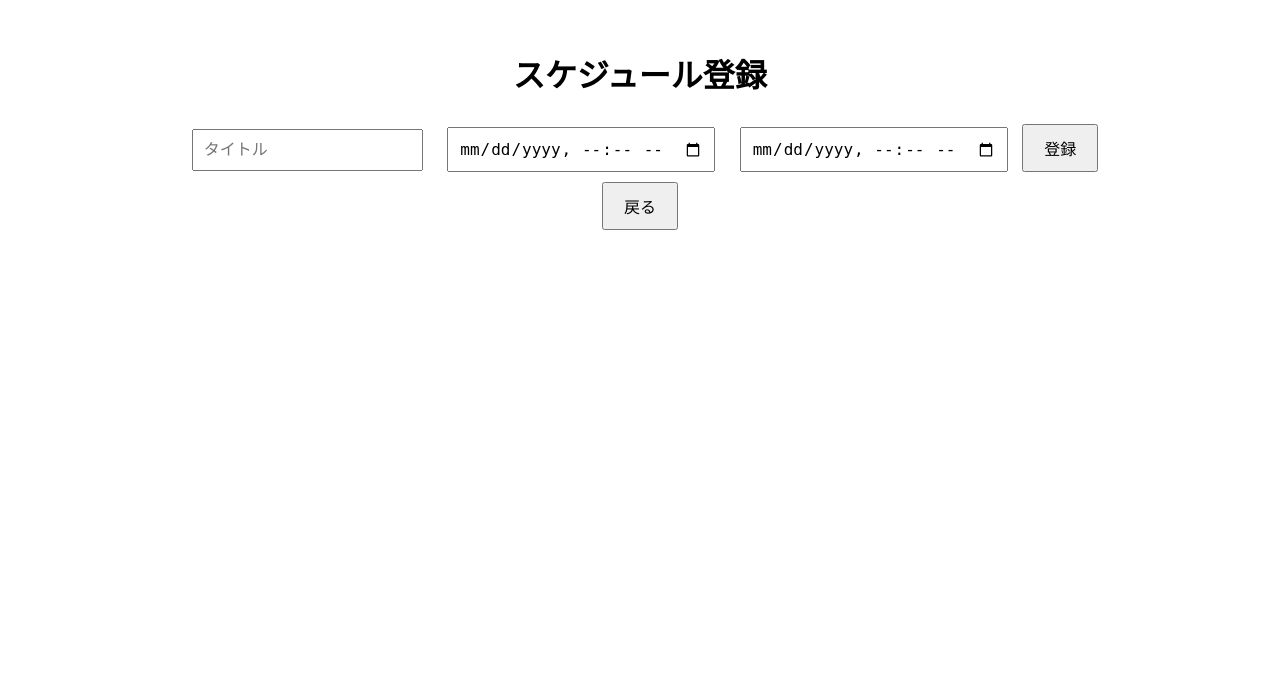
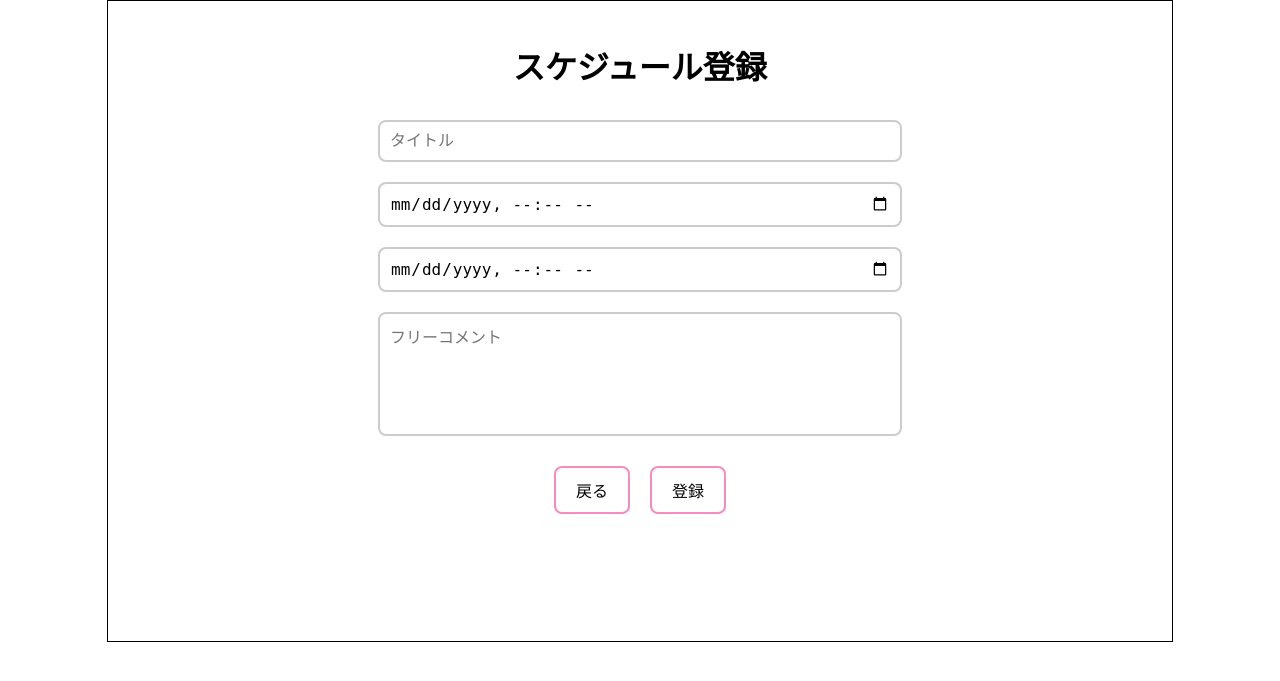
Before and after one commit to sntomo/webiot, a Flask app: page /register in a window 1280 px wide. Shown: the top 681 px of the page. Run offline with Flask 3, Linux system fonts and the light colour scheme.

Commit message:
佐野12/4改修分

```diff
--- a/app.py
+++ b/app.py
@@ -21,11 +21,11 @@ def update_task_start_time(task_id, actual_start_time):
     conn.close()
 
 
-def insert_task(title, scheduled_time, end_time):
+def insert_task(title, scheduled_time, end_time, comments):
     conn = sqlite3.connect('tasks.db')
     c = conn.cursor()
-    c.execute('INSERT INTO tasks (title, scheduled_time, end_time) VALUES (?, ?, ?)',
-            (title, scheduled_time, end_time))
+    c.execute('INSERT INTO tasks (title, scheduled_time, end_time, comments) VALUES (?, ?, ?, ?)',
+            (title, scheduled_time, end_time, comments))
     conn.commit()
     conn.close()
 
@@ -92,22 +92,76 @@ def get_todays_task():
 
 # タスクを終了済みとしてマークする関数
 def mark_task_as_completed(task_id):
+    # データベース接続を開く
     conn = sqlite3.connect('tasks.db')
     c = conn.cursor()
-    c.execute('UPDATE tasks SET is_completed = 1 WHERE id = ?', (task_id,))
-    conn.commit()
+
+    try:
+        # タスクを完了済みに設定
+        c.execute('UPDATE tasks SET is_completed = 1 WHERE id = ?', (task_id,))
+        conn.commit()
+
+        # タスクの開始時間と終了時間を取得
+        c.execute('SELECT title, scheduled_time, end_time FROM tasks WHERE id = ?', (task_id,))
+        result = c.fetchone()
+        if result:
+            title, start_time, end_time = result
+        else:
+            raise ValueError(f"Task ID {task_id} not found in the database.")
+
+        # 計測率を計算
+        sensor_rate = calculate_sensor_rate(start_time, end_time)
+        threshold = 0.1  # 計測率の閾値（例: 10%）
+
+        # LINE通知
+        url = "https://notify-api.line.me/api/notify"
+        token = 'aFfnFfIIQXtpwgez3ahZLN1lxkXxADdMwJQvecjc7QV'
+        headers = {'Authorization': 'Bearer ' + token}
+
+        if sensor_rate >= threshold:
+            message = f"{title} は予定通りに実行されました！"
+            # 正常実行された場合、キャラクターテーブルのポイントを追加
+            c.execute('UPDATE characters SET points = points + 1')
+            conn.commit()
+        else:
+            message = f"{title} は予定通り実行されませんでした"
+
+        payload = {'message': message}
+        r = requests.post(url, headers=headers, params=payload)
+        if r.status_code != 200:
+            print("LINE通知のエラー:", r.status_code)
+
+    except Exception as e:
+        print(f"Error marking task as completed: {e}")
+
+    finally:
+        # データベース接続を閉じる
+        conn.close()
+
+# 人感センサーでの計測率を取得する
+def calculate_sensor_rate(start_time, end_time):
+    conn = sqlite3.connect('motion_data.db')
+    cursor = conn.cursor()
+
+    # センサーデータを開始・終了時間の間で取得
+    cursor.execute("""
+        SELECT COUNT(*) FROM motion_log
+        WHERE strftime('%Y-%m-%dT%H:%M', timestamp) BETWEEN ? AND ? AND motion_detected = 1
+    """, (start_time, end_time))
+    motion_count = cursor.fetchone()[0]
+
+    cursor.execute("""
+        SELECT COUNT(*) FROM motion_log
+        WHERE strftime('%Y-%m-%dT%H:%M', timestamp) BETWEEN ? AND ?
+    """, (start_time, end_time))
+    total_count = cursor.fetchone()[0]
+
     conn.close()
 
-    url = "https://notify-api.line.me/api/notify"
-    token = 'YB0NW8ggdR205dV2OskRGHRQBM36CoU8qqy7GPFFvPP'
-    headers = {'Authorization': 'Bearer ' + token}
-
-    message = 'タスクが完了しました'
-    payload = {'message': message}
-
-    r = requests.post(url, headers=headers, params=payload,)
-    if r.status_code != 200:
-        print("error : %d" % (r.status_code))
+    # 計測率を計算
+    if total_count == 0:
+        return 0  # データがない場合
+    return motion_count / total_count
 
 
 @app.route('/start_task', methods=['POST'])
@@ -154,12 +208,13 @@ def register():
         title = request.form['title']
         scheduled_time = request.form['scheduled_time']
         end_time = request.form['end_time']
+        comments = request.form['comments']
 
         # Ensure start time is before end time
         if scheduled_time >= end_time:
             return render_template('register.html', error="終了時間は開始時刻より後である必要があります。")
 
-        insert_task(title, scheduled_time, end_time)
+        insert_task(title, scheduled_time, end_time, comments)
         return redirect(url_for('index'))
     return render_template('register.html')
 
--- a/templates/index.html
+++ b/templates/index.html
@@ -400,6 +400,10 @@
 
             document.getElementById('now').textContent = currentTime;
 
+console.log(currentTask);
+console.log(currentEndTime);
+console.log(now);
+console.log(currentTaskId);
 
             // 現在のタスクが終了しているかどうかを確認
             if (currentTask && currentEndTime && now >= currentEndTime) {
--- a/templates/register.html
+++ b/templates/register.html
@@ -1,23 +1,72 @@
 <!DOCTYPE html>
 <html lang="ja">
+
 <head>
     <meta charset="UTF-8">
     <meta name="viewport" content="width=device-width, initial-scale=1.0">
     <title>スケジュール登録</title>
     <style>
+        @font-face {
+            font-family: 'digitalism';
+            src: url('../static/digitalism.ttf') format('truetype');
+        }
+
         body {
+            width: 1024px;
+            height: 600px;
             font-family: Arial, sans-serif;
+            margin: 0 auto;
+            padding: 20px;
+            border: solid black 1px;
+        }
+
+        h1 {
+            font-size: 32px;
+            color: black;
             text-align: center;
-            margin-top: 50px;
         }
-        input {
-            margin: 10px;
+
+        form {
+            display: flex;
+            flex-direction: column;
+            align-items: center;
+        }
+
+        input, textarea {
+	    margin: 10px 0;
 	    padding: 10px;
 	    font-size: 16px;
+	    width: 80%;
+	    max-width: 500px;
+	    border: 2px solid #ccc; /* フォーム枠は灰色 */
+	    border-radius: 8px;
 	}
+
 	button {
 	    padding: 10px 20px;
 	    font-size: 16px;
+	    border: 2px solid #f78bbd; /* ボタンの枠はピンク */
+	    border-radius: 8px;
+	    background-color: white;
+	    color: black; /* ボタン文字色は黒 */
+	}
+
+	button:hover {
+	    background-color: #f78bbd; /* ホバー時は背景色がピンク */
+	    color: white; /* ホバー時の文字色は白 */
+	}
+
+        textarea {
+            height: 100px;
+            resize: none;
+        }
+
+        .button-container {
+            display: flex;
+            justify-content: center;
+            gap: 20px;
+            width: 100%;
+            margin-top: 20px;
         }
     </style>
     <script>
@@ -33,14 +82,19 @@
         }
     </script>
 </head>
+
 <body>
     <h1>スケジュール登録</h1>
     <form name="taskForm" method="POST" onsubmit="return validateForm()">
         <input type="text" name="title" placeholder="タイトル" required>
         <input type="datetime-local" name="scheduled_time" required>
         <input type="datetime-local" name="end_time" placeholder="終了時間" required>
+        <textarea name="comments" placeholder="フリーコメント"></textarea>
+        <div class="button-container">
+            <a href="/"><button type="button">戻る</button></a>
             <button type="submit">登録</button>
+        </div>
     </form>
-    <a href="/"><button>戻る</button></a>
 </body>
+
 </html>
```
Also changed, not shown: update.py (+11 -2 lines), motion_data.db, tasks.db. Lines whose indentation alone changed are shown as unchanged.
